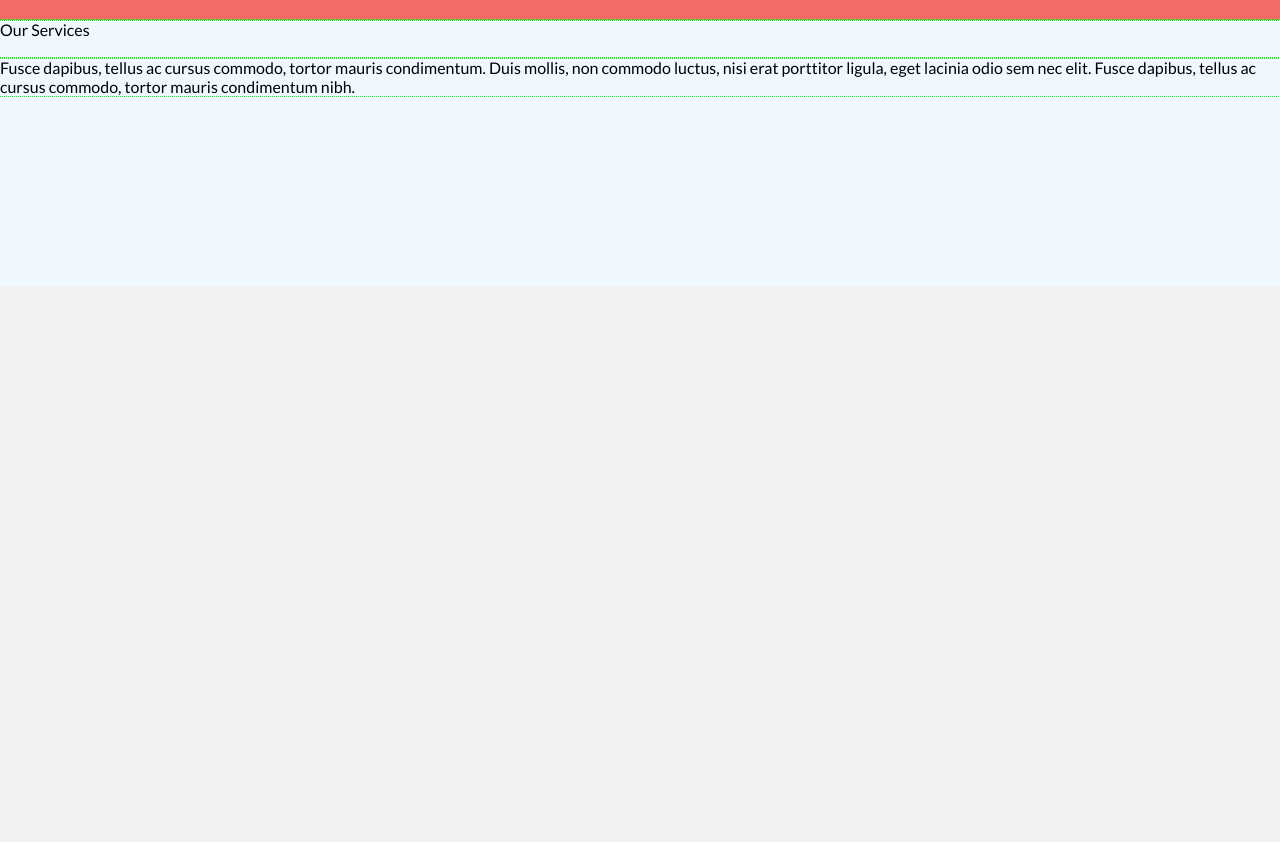
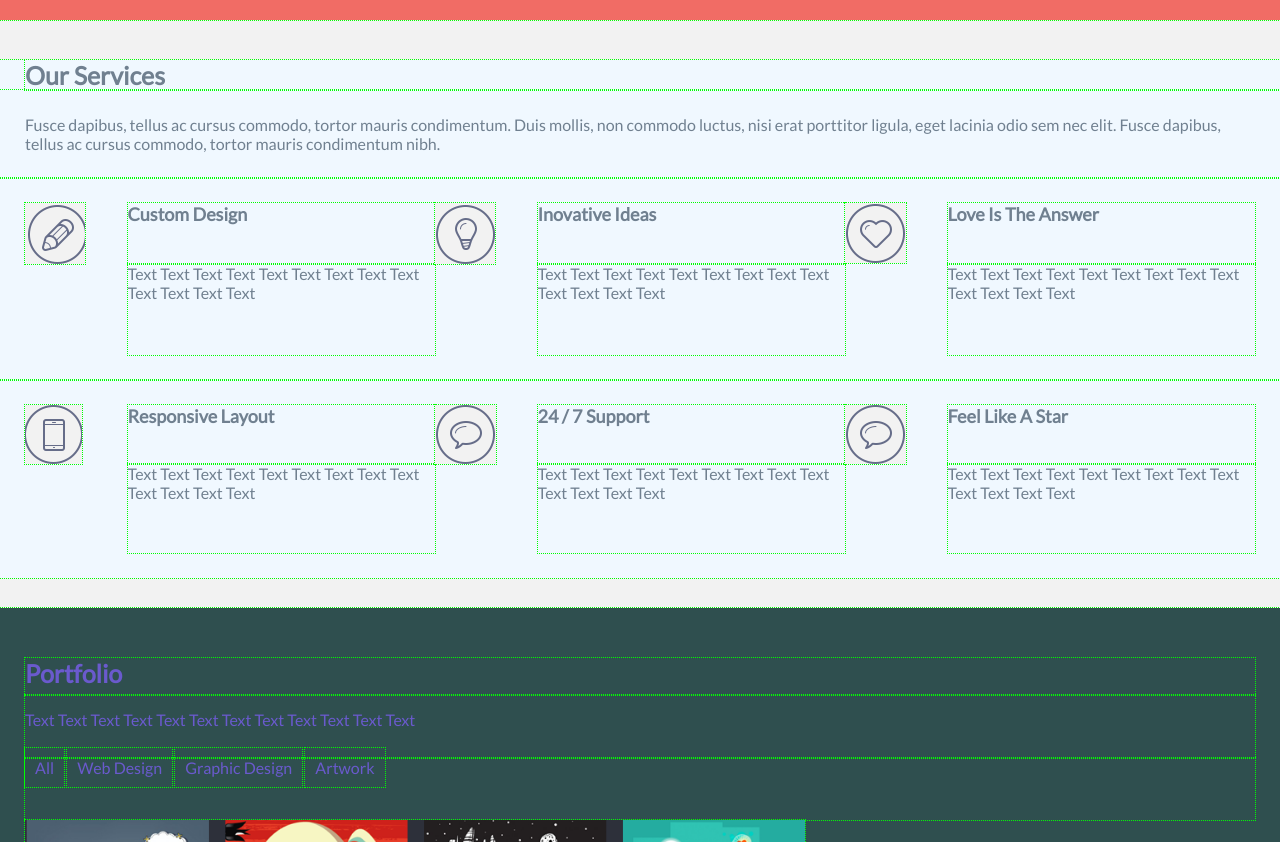
Before and after one commit to Nyilll/289.101, a plain HTML site: page singolo/index.html in a window 1280 px wide. Shown: the part 578-1420 px from the top of the page. Before the commit the page ends 864 px from the top, so only its background shows below. Drawn offline with Linux system fonts and the light colour scheme.

Commit message:
singolo (unfinished)

```diff
--- a/singolo/index.html
+++ b/singolo/index.html
@@ -42,7 +42,78 @@
     <div class="service">
         <div class="servtitle">Our Services</div>
         <div class="serv2">Fusce dapibus, tellus ac cursus commodo, tortor mauris condimentum. Duis mollis, non commodo luctus, nisi erat porttitor ligula, eget lacinia odio sem nec elit. Fusce dapibus, tellus ac cursus commodo, tortor mauris condimentum nibh.</div>
+        <div class="servgrid">
+             <img src="img/pencil.png" />
+             <div class="servtexta">Custom Design</div>
+             <div class="servtextb">Text Text Text Text Text Text Text Text Text Text Text Text Text</div>
+
+            <img src="img/lightbulb.png" />
+            <div class="servtexta2">Inovative Ideas</div>
+            <div class="servtextb2">Text Text Text Text Text Text Text Text Text Text Text Text Text</div>
+
+            <img src="img/heart.png" />
+            <div class="servtexta3">Love Is The Answer</div>
+            <div class="servtextb3">Text Text Text Text Text Text Text Text Text Text Text Text Text</div>
+        </div>
+
+        <div class="servgrid2">
+            <img src="img/phone.png" />
+             <div class="servtexta4">Responsive Layout</div>
+             <div class="servtextb4">Text Text Text Text Text Text Text Text Text Text Text Text Text</div>
+
+            <img src="img/speechbubble.png" />
+            <div class="servtexta5">24 / 7 Support</div>
+            <div class="servtextb5">Text Text Text Text Text Text Text Text Text Text Text Text Text</div>
+
+            <img src="img/speechbubble.png" />
+            <div class="servtexta6">Feel Like A Star</div>
+            <div class="servtextb6">Text Text Text Text Text Text Text Text Text Text Text Text Text</div>
+        </div>
+
     </div>
+
+    <div class="portfolio">
+        <div class="porttitle">Portfolio</div>
+        <div class="porttext">Text Text Text Text Text Text Text Text Text Text Text Text</div>
+        <div class="portbuttons">
+            <a href="#">All</a>
+            <a href="#">Web Design</a>
+            <a href="#">Graphic Design</a>
+            <a href="#">Artwork</a>
+        </div>
+        <img src="img/allimage.png" />
+    </div>
+
+    <div class="formcontainer">
+        <div class="formtitle">Get a Quote</div>
+        <div class="formtext">Text Text Text Text Text Text Text Text Text Text Text Text Text Text Text Text Text Text Text Text Text Text Text Text</div>
+
+    <div class="form">
+        <form action="/get-quote" method="post">
+      <ul>
+        <li>
+            <label for="name">Name (required):</label>
+            <input type="text" id="name" name="user_name">
+        </li>
+        <li>
+            <label for="mail">E-mail (required):</label>
+            <input type="email" id="mail" name="user_email">
+        </li>
+        <li>
+            <label for="msg">Describe you project in detail...</label>
+            <textarea id="msg" name="user_message"></textarea>
+        </li>
+
+        <li class="button">
+            <button type="submit">Send your message</button>
+        </li>
+      </ul>
+    </form>
+    </div>
+    </div>
+
+
+
 
 </body>
 </html>
--- a/singolo/styles.css
+++ b/singolo/styles.css
@@ -65,37 +65,168 @@ body {
 
 .service {
     background-color: aliceblue;
-    display: grid;
-    grid-template-columns: 1fr 3fr 1fr 3fr 1fr 3fr;
-    grid-template-rows: 1fr 1fr 2fr 2fr 1fr;
+    color: slategrey;
+
 }
 
 .servtitle {
-    grid-column: span 12;
+    grid-column: 1;
+    margin-left: 25px;
+    margin-top: 40px;
+    font-weight: bold;
+    font-size: 25px;
 }
 
 .serv2 {
     grid-row: 2;
-    grid-column: span 12;
+    grid-column: 1;
+    padding: 25px;
 }
 
+.servgrid {
+    display: grid;
+    grid-template-columns: 1fr 3fr 1fr 3fr 1fr 3fr;
+    grid-template-rows: 1fr 1.5fr;
+    padding: 25px;
+}
 
+.servtexta {
+    grid-column: 2;
+    grid-row: 1;
+    font-weight: bold;
+    font-size: 18px;
+}
 
+.servtextb {
+    grid-column: 2;
+    grid-row: 2;
+}
 
+.servtexta2 {
+    grid-column: 4;
+    grid-row: 1;
+    font-weight: bold;
+    font-size: 18px;
+}
 
+.servtextb2 {
+    grid-column: 4;
+    grid-row: 2;
+}
 
+.servtexta3 {
+    grid-column: 6;
+    grid-row: 1;
+    font-weight: bold;
+    font-size: 18px;
+}
 
+.servtextb3 {
+    grid-column: 6;
+    grid-row: 2;
+}
 
+.servgrid2 {
+    display: grid;
+    grid-template-columns: 1fr 3fr 1fr 3fr 1fr 3fr;
+    grid-template-rows: 1fr 1.5fr;
+    padding: 25px;
+    margin-bottom: 30px;
+}
 
+.servtexta4 {
+    grid-column: 2;
+    grid-row: 1;
+    font-weight: bold;
+    font-size: 18px;
+}
 
+.servtextb4 {
+    grid-column: 2;
+    grid-row: 2;
+}
 
+.servtexta5 {
+    grid-column: 4;
+    grid-row: 1;
+    font-weight: bold;
+    font-size: 18px;
+}
 
+.servtextb5 {
+    grid-column: 4;
+    grid-row: 2;
+}
 
+.servtexta6 {
+    grid-column: 6;
+    grid-row: 1;
+    font-weight: bold;
+    font-size: 18px;
+}
 
+.servtextb6 {
+    grid-column: 6;
+    grid-row: 2;
+}
 
+.portfolio {
+    background-color: darkslategrey;
+    padding: 25px;
+    display: grid;
+    grid-template-rows: 1fr 1fr 1fr 8fr;
+    color: slateblue;
 
+}
 
+.porttitle {
+    font-weight: bold;
+    font-size: 25px;
+    margin-top: 25px;
+}
 
+.porttext {
+    padding: 15px 0;
+}
+
+.portbuttons a {
+    color: slateblue;
+    padding: 10px;
+    text-decoration: none;
+}
+
+.portfolio img{
+    max-width: 780px;
+    width: 100%;
+}
+
+.about {
+    background-color: aliceblue;
+    color: slategrey;
+    height: 700px;
+}
+
+.formcontainer {
+    background-color: #F16C65;
+    color: white;
+    display: grid;
+    grid-template-columns: 3fr 1fr;
+    grid-template-rows: 1fr 1fr 3fr;
+    padding: 25px;
+}
+
+.formtitle {
+    font-weight: bold;
+    font-size: 25px;
+    margin-top: 25px;
+}
+
+.formtext {
+    grid-row: 2;
+    padding: 25px 0;
+}
+
+.form {}
 
 
 
```
